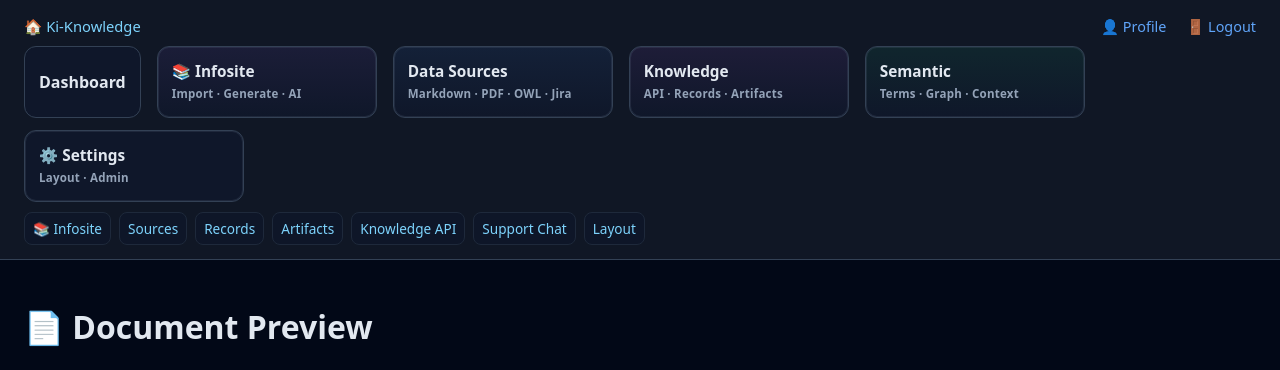
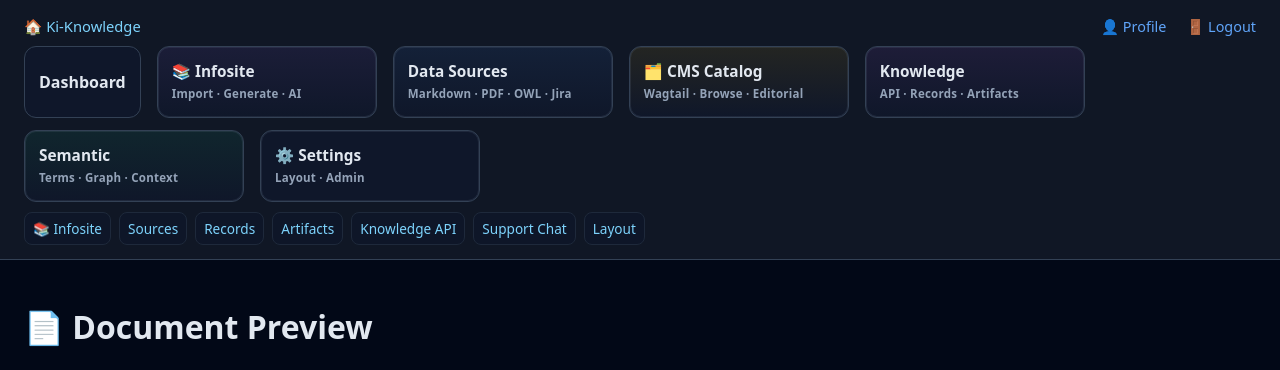
Before and after one commit to uvlightdrops/ki-knowledge, a Django app: template ki_knowledge/django_site/templates/document_preview.html in a window 1280 px wide. Shown: the top 370 px of the page. Run offline with Django 4.2, Linux system fonts and the light colour scheme; the template is opened without the code that fills it, so the values that code supplies are empty; some libraries are stand-ins or nearby versions.

Commit message:
Gradual Wagtail cutover: cross-link legacy infosite and CMS catalog (Phase 3, Schritt 5)
- Add 'CMS Catalog' nav section in base.html linking to /cms/data-sources/,
  positioning the Wagtail catalog as the new canonical read-only browsing
  entry point (strangler-pattern parallel run, no removal of legacy views).
- Add a back-link from DataSourceDetailPage to the legacy
  /infosite/project/<id>/ management page, since import, AI refinement,
  and knowledge-block extraction/publishing are not yet migrated to
  Wagtail and remain the editorial source of truth for those actions.

This keeps both systems fully functional in parallel; users can browse
via Wagtail and jump to legacy infosite for actions Wagtail doesn't
cover yet. No legacy routes were removed or redirected.

Co-authored-by: Copilot <223556219+Copilot@users.noreply.github.com>

```diff
--- a/ki_knowledge/django_site/templates/base.html
+++ b/ki_knowledge/django_site/templates/base.html
@@ -119,6 +119,7 @@
     .nav-section--data { background: linear-gradient(180deg, rgba(59,130,246,0.09), rgba(15,23,42,0.92)); }
     .nav-section--knowledge { background: linear-gradient(180deg, rgba(168,85,247,0.09), rgba(15,23,42,0.92)); }
     .nav-section--semantic { background: linear-gradient(180deg, rgba(16,185,129,0.09), rgba(15,23,42,0.92)); }
+    .nav-section--cms { background: linear-gradient(180deg, rgba(234,179,8,0.09), rgba(15,23,42,0.92)); }
     .nav-quicklinks {
       display: flex;
       flex-wrap: wrap;
@@ -260,6 +261,11 @@
         <small>Markdown · PDF · OWL · Jira</small>
       </a>
 
+      <a class="nav-section nav-section--cms" href="/cms/data-sources/" title="Browse the read-only Wagtail catalog of data sources (new canonical browsing view, editorial workflow layer)">
+        <span class="nav-section-title">🗂️ CMS Catalog</span>
+        <small>Wagtail · Browse · Editorial</small>
+      </a>
+
       <a class="nav-section nav-section--knowledge" href="/knowledge/" title="Open the knowledge hub: API, records, artifacts, jobs and chat access">
         <span class="nav-section-title">Knowledge</span>
         <small>API · Records · Artifacts</small>
--- a/ki_knowledge/wagtail_cms/templates/wagtail_cms/data_source_detail_page.html
+++ b/ki_knowledge/wagtail_cms/templates/wagtail_cms/data_source_detail_page.html
@@ -16,6 +16,12 @@
   <p class="muted">No InfoSiteProject linked to this page yet.</p>
   {% endif %}
 
+  {% if project %}
+  <p><a class="nav-link" href="/infosite/project/{{ project.id }}/" title="Open legacy editorial actions not yet migrated to Wagtail: import, AI refinement, knowledge block extraction">
+    ⚙️ Manage in Infosite (Import · AI · Knowledge Blocks)
+  </a></p>
+  {% endif %}
+
   {% if documents %}
   <h3>Documents</h3>
   <ul>
```
